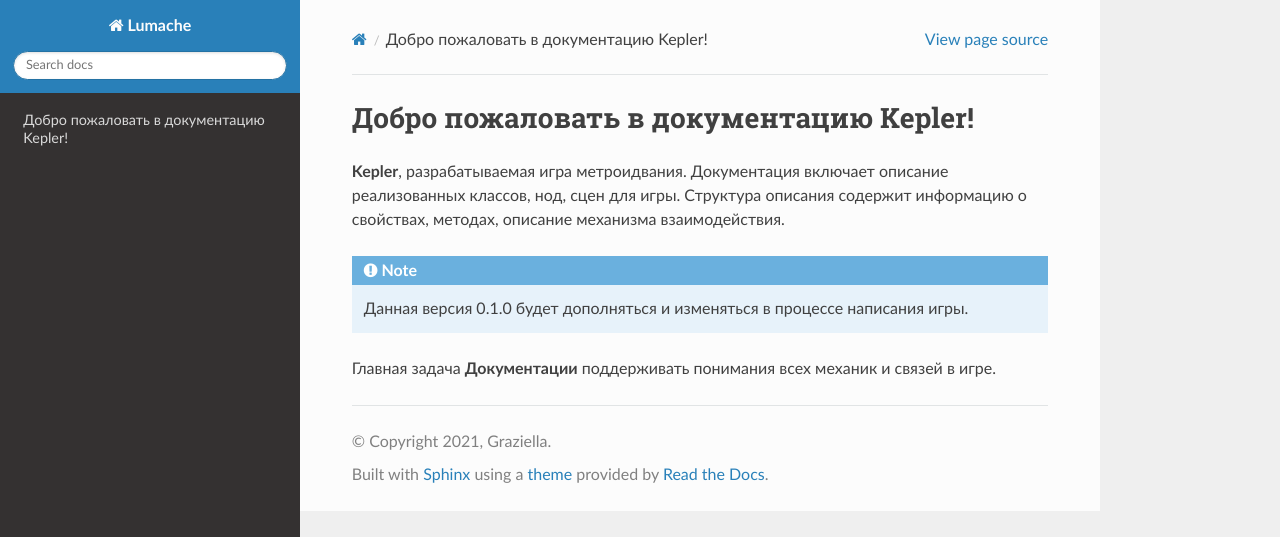
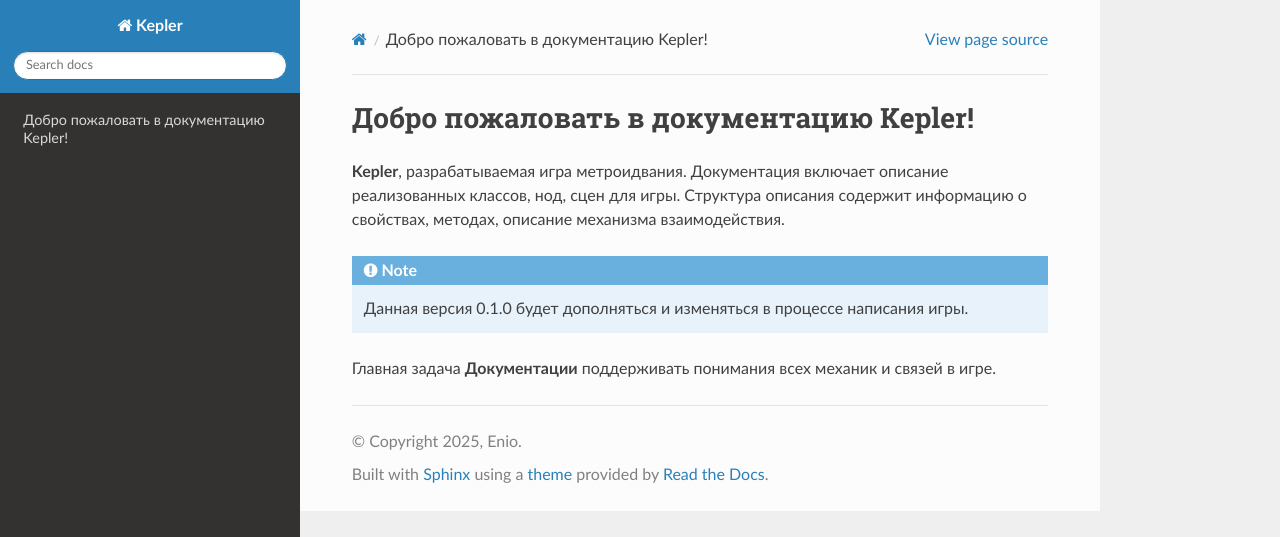
Before and after one commit to Enio449/DocKepler, a Sphinx documentation site: the page built from docs/source/index.rst, in a window 1280 px wide. Shown: the top 537 px of the page. Built offline with Sphinx 7.4.7 and the Read the Docs theme 3.1.0, drawn with Linux system fonts in a browser that asks for light colours.

Commit message:
Update conf.py

```diff
--- a/docs/source/conf.py
+++ b/docs/source/conf.py
@@ -2,9 +2,9 @@
 
 # -- Project information
 
-project = 'Lumache'
-copyright = '2021, Graziella'
-author = 'Graziella'
+project = 'Kepler'
+copyright = '2025, Enio'
+author = 'Enio'
 
 release = '0.1'
 version = '0.1.0'
```
